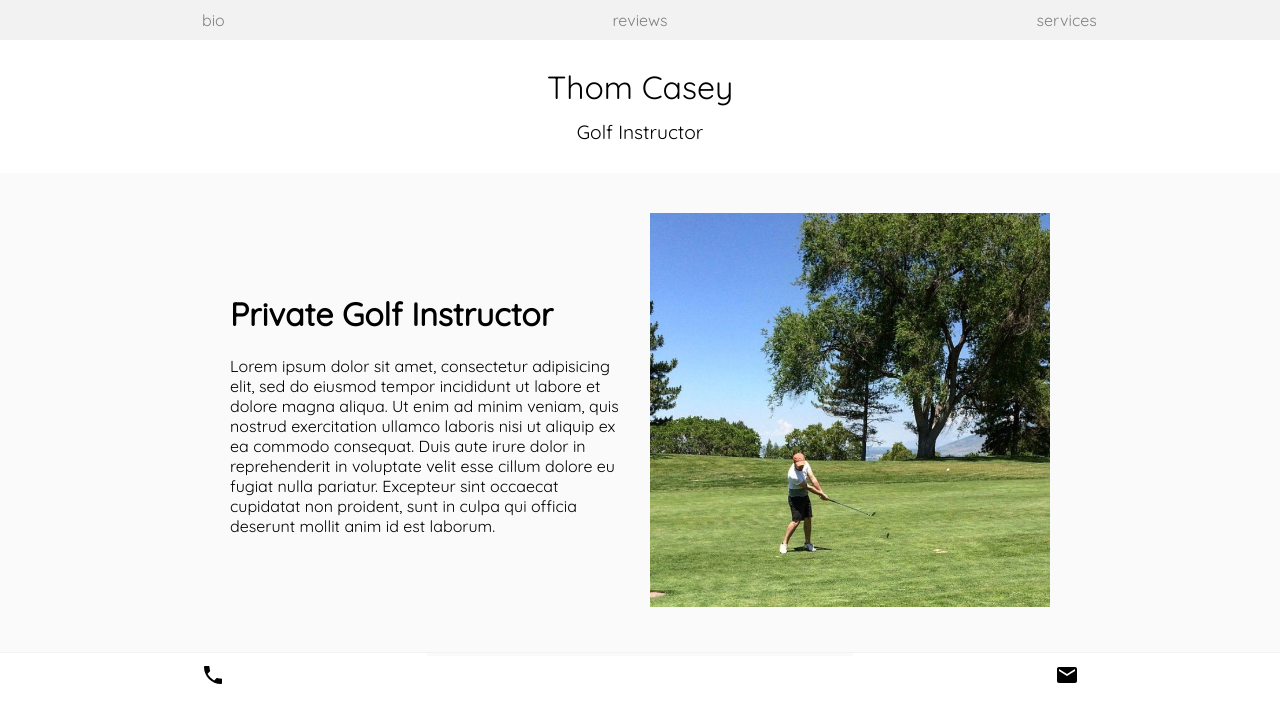
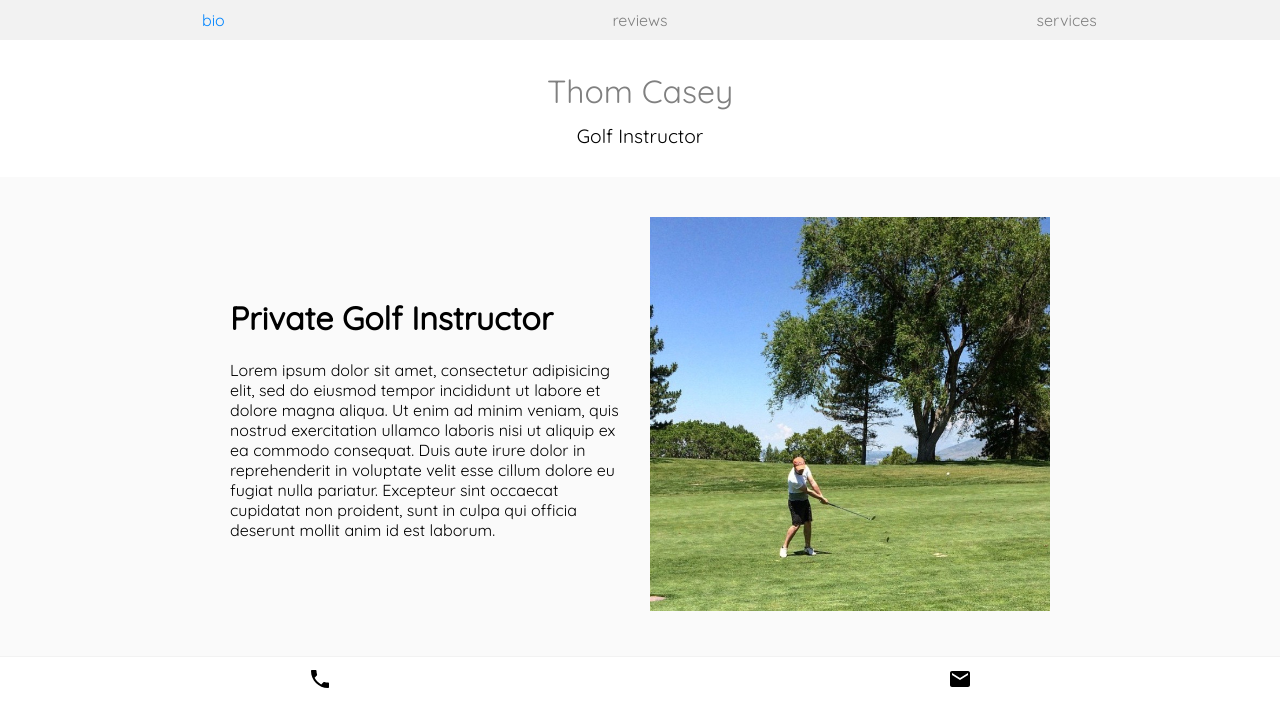
Before and after one commit to tcasey/golf, a plain HTML site: page index.html in a window 1280 px wide. Drawn offline with Linux system fonts and the light colour scheme.

Commit message:
Hovers added

```diff
--- a/css/style.css
+++ b/css/style.css
@@ -199,7 +199,7 @@ svg {
     height: 24px
 }
 
-header, .nav--main, footer, .social-media-list, .pagination {
+.header, .nav--main, footer, .social-media-list, .pagination {
     display: -moz-box;
     display: -ms-flexbox;
     display: -webkit-flex;
@@ -219,9 +219,6 @@ header, .nav--main, footer, .social-media-list, .pagination {
     padding: 10px
 }
 
-.portfolio--content, .bio--content {
-    padding: 40px
-}
 
 .header {
     background-color: #FFF;
@@ -237,23 +234,20 @@ header, .nav--main, footer, .social-media-list, .pagination {
 
 .header h1 a {
     text-decoration: none;
-    color: #000
+    color: gray;
 }
 
-.header h1 a:hover, .header h1 a:active, .header h1 a:focus {
-    color: #0084FE
-}
-
-.header h1 a:visited {
-    color: #000
+.header a:hover,
+.nav--main a:hover {
+  color: #0084FE;
 }
 
 .header h1 small {
-    font-size: 60%
+    font-size: 60%;
 }
 
 .header a {
-    margin-left: auto
+    margin-left: auto;
 }
 
 .content--primary .header {
@@ -262,7 +256,7 @@ header, .nav--main, footer, .social-media-list, .pagination {
     -ms-flex-direction: column;
     -webkit-flex-direction: column;
     -moz-flex-direction: column;
-    flex-direction: column
+    flex-direction: column;
 }
 
 .content--primary .header h1 {
@@ -271,7 +265,7 @@ header, .nav--main, footer, .social-media-list, .pagination {
     order: 1;
     margin: 0 0 0.5em;
     color: #b3b3b3;
-    font-weight: normal
+    font-weight: normal;
 }
 
 .content--primary .header img {
@@ -280,7 +274,7 @@ header, .nav--main, footer, .social-media-list, .pagination {
     order: 0;
     max-width: 250px;
     height: auto;
-    margin: 0 auto
+    margin: 0 auto;
 }
 
 .portfolio--single .header {
@@ -292,14 +286,14 @@ header, .nav--main, footer, .social-media-list, .pagination {
 .nav--main {
     background-color: #f2f2f2;
     margin: 0;
-    padding: 0
+    padding: 0;
 }
 
 .nav--main a {
     padding: 10px 0;
     display: block;
     text-decoration: none;
-    color: gray
+    color: gray;
 }
 
 .nav--main li {
@@ -310,23 +304,23 @@ header, .nav--main, footer, .social-media-list, .pagination {
     -ms-flex: 1 0 auto;
     flex: 1 0 auto;
     text-align: center;
-    text-transform: lowercase
+    text-transform: lowercase;
 }
 
 .nav--main li.active a {
-    color: #000
+    color: #000;
 }
 
 @media (max-width: 340px) {
     .nav--main li {
-        font-size: 12px
+        font-size: 12px;
     }
 }
 
 footer {
     padding: 0;
     margin: -4px 0 0 0;
-    border-top: #f2f2f2 1px solid
+    border-top: #f2f2f2 1px solid;
 }
 
 .button {
@@ -340,35 +334,76 @@ footer {
     transition: all 0.3s ease-in-out;
     color: #000;
     text-decoration: none;
-    font-size: 80%
+    font-size: 80%;
 }
 
 .button svg {
     display: inline-block;
     vertical-align: middle;
     height: 18px;
-    width: 18px
+    width: 18px;
 }
 
 .button:hover {
     -moz-transform: scale(1.05);
     -webkit-transform: scale(1.05);
-    transform: scale(1.05)
-}
-
-.card {
-    background-color: #fff;
-    padding: 10px;
-    margin: 0 0 10px 0;
-    box-shadow: 1px 1px 3px 1px rgba(0, 0, 0, 0.05);
-    color: #333
+    transform: scale(1.05);
 }
 
 
 .img-responsive {
     width: 100%;
-    height: auto
+    height: auto;
 }
+
+
+/* Float Shadow */
+.hvr-float-shadow {
+  display: inline-block;
+  vertical-align: middle;
+  -webkit-transform: translateZ(0);
+  transform: translateZ(0);
+  box-shadow: 0 0 1px rgba(0, 0, 0, 0);
+  -webkit-backface-visibility: hidden;
+  backface-visibility: hidden;
+  -moz-osx-font-smoothing: grayscale;
+  position: relative;
+  -webkit-transition-duration: 0.3s;
+  transition-duration: 0.3s;
+  -webkit-transition-property: transform;
+  transition-property: transform;
+}
+.hvr-float-shadow:before {
+  pointer-events: none;
+  position: absolute;
+  z-index: -1;
+  content: '';
+  top: 100%;
+  left: 5%;
+  height: 10px;
+  width: 90%;
+  opacity: 0;
+  background: -webkit-radial-gradient(center, ellipse, rgba(0, 0, 0, 0.35) 0%, rgba(0, 0, 0, 0) 80%);
+  background: radial-gradient(ellipse at center, rgba(0, 0, 0, 0.35) 0%, rgba(0, 0, 0, 0) 80%);
+  /* W3C */
+  -webkit-transition-duration: 0.3s;
+  transition-duration: 0.3s;
+  -webkit-transition-property: transform, opacity;
+  transition-property: transform, opacity;
+}
+.hvr-float-shadow:hover, .hvr-float-shadow:focus, .hvr-float-shadow:active {
+  -webkit-transform: translateY(-5px);
+  transform: translateY(-5px);
+  /* move the element up by 5px */
+}
+.hvr-float-shadow:hover:before, .hvr-float-shadow:focus:before, .hvr-float-shadow:active:before {
+  opacity: 1;
+  -webkit-transform: translateY(5px);
+  transform: translateY(5px);
+  /* move the element down by 5px (it will stay in place because it's attached to the element that also moves up 5px) */
+}
+
+
 
 .social-media-list {
     margin: 0;
@@ -385,19 +420,19 @@ footer {
     width: calc(20% - 4px);
     -webkit-flex: 1 0 20%;
     -ms-flex: 1 0 20%;
-    flex: 1 0 20%
+    flex: 1 0 20%;
 }
 
 .social-media-list svg {
-    fill: #000
+    fill: #000;
 }
 
 .social-media-list svg:hover, .social-media-list svg:active, .social-media-list svg:focus {
-    fill: #0084FE
+    fill: #0084FE;
 }
 
 .social-media-list span {
-    display: none
+    display: none;
 }
 
 
@@ -407,13 +442,13 @@ footer {
     -webkit-animation: grow 1s ease-out backwards;
     -moz-animation: grow 1s ease-out backwards;
     -o-animation: grow 1s ease-out backwards;
-    animation: grow 1s ease-out backwards
+    animation: grow 1s ease-out backwards;
 }
 
 .home img {
     max-width: 400px;
     margin: 0 auto;
-    text-align: center
+    text-align: center;
 }
 
 @media (min-width: 750px) {
@@ -424,7 +459,7 @@ footer {
         display: flex;
         -ms-flex-align: center;
         -webkit-align-items: center;
-        align-items: center
+        align-items: center;
     }
 
     .home--image, .home--content {
@@ -433,20 +468,20 @@ footer {
         vertical-align: middle;
         -webkit-flex: 1 0 50%;
         -ms-flex: 1 0 50%;
-        flex: 1 0 50%
+        flex: 1 0 50%;
     }
 
     .home--image {
         -ms-flex-order: 1;
         -webkit-order: 1;
-        order: 1
+        order: 1;
     }
 
     .home--content {
         -ms-flex-order: 0;
         -webkit-order: 0;
         order: 0;
-        text-align: left
+        text-align: left;
     }
 }
 
@@ -454,11 +489,11 @@ footer {
     .home {
         -ms-flex-pack: center;
         -webkit-justify-content: center;
-        justify-content: center
+        justify-content: center;
     }
 
     .home--content, .home--image {
         margin: 0 10px;
-        max-width: 400px
+        max-width: 400px;
     }
 }
--- a/index.html
+++ b/index.html
@@ -45,7 +45,7 @@
 </nav>
 <section class="header">
   <h1>
-    <a href="index.html">Thom Casey</a><br><small>Golf Instructor</small>
+    <a href="index.html" class="hvr-float-shadow ">Thom Casey</a><br><small>Golf Instructor</small>
   </h1>
 </section>
 
@@ -78,7 +78,7 @@
       <span class="username">6615864175</span>
     </a></li>
 
-    <li>
+
 
 
     <li><a href="mailto:tncasey@sbcglobal.net">
```
